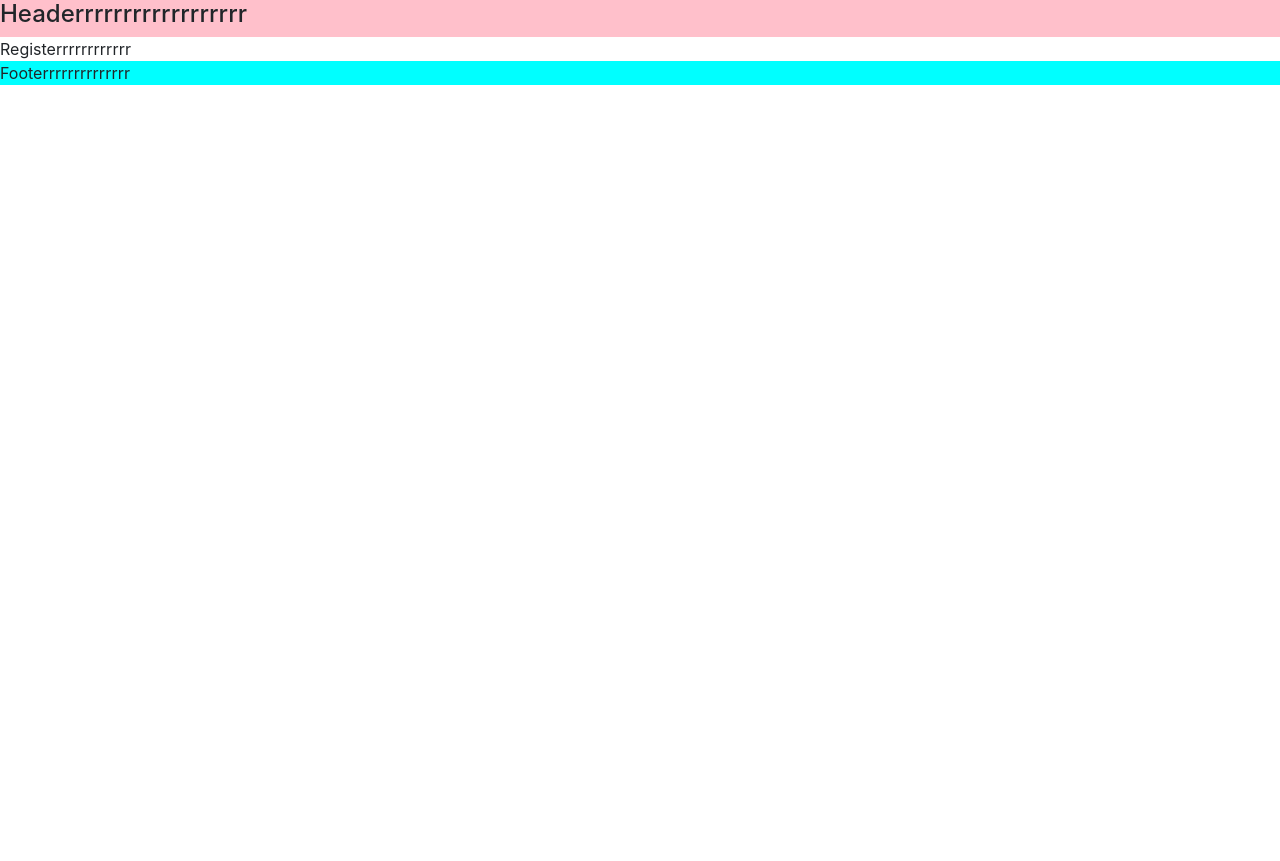
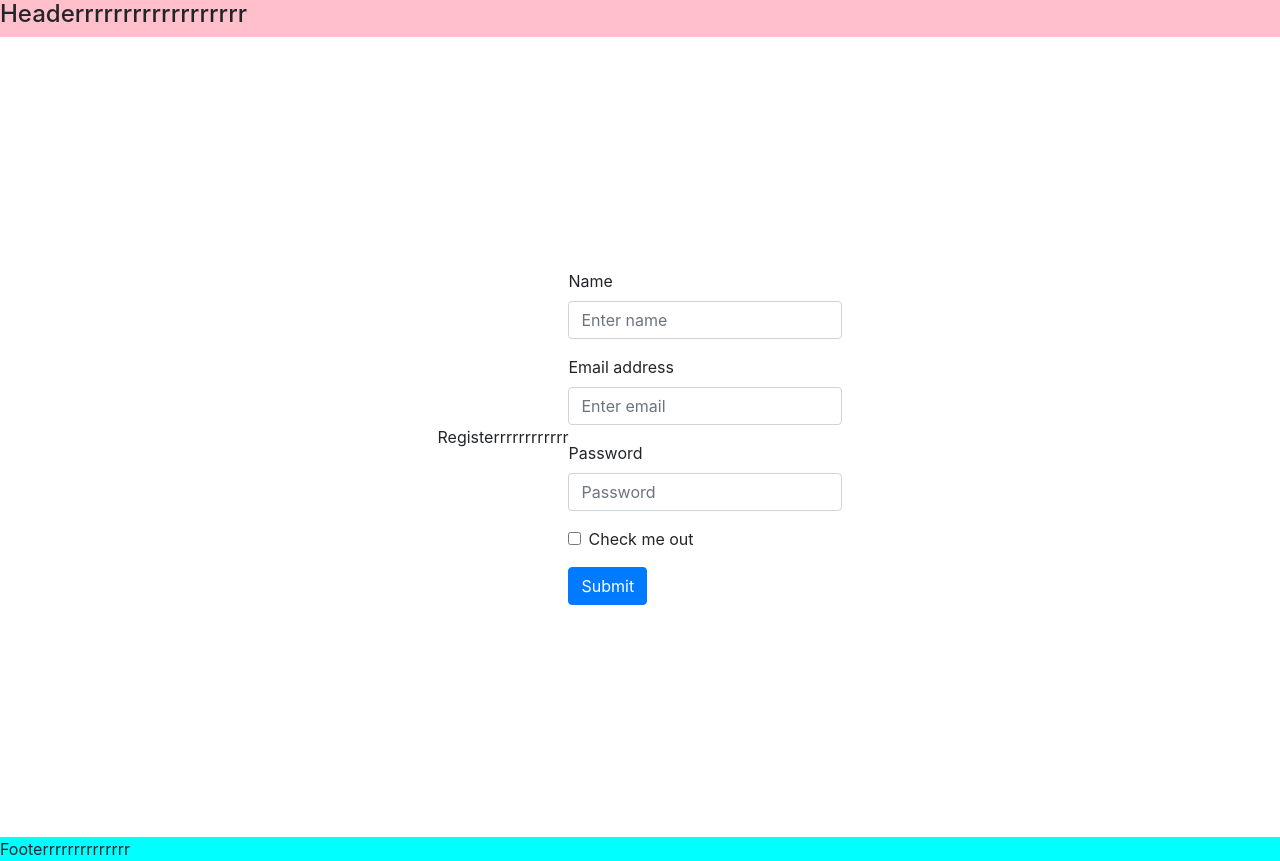
Before and after one commit to syahiraaznm/ilearn, a React (Create React App) app: page /register in a window 1280 px wide. Before the commit the page ends 800 px from the top, so only its background shows below. Built offline with nearby package versions, Linux system fonts and the light colour scheme.

Commit message:
header login register

```diff
--- a/src/containers/dashboard/dashboard.js
+++ b/src/containers/dashboard/dashboard.js
@@ -4,7 +4,7 @@ class Dashboard extends Component {
 
     render() {
         return (
-            <div>
+            <div style ={{height: "100vh", display:"flex", justifyContent: "center", margin: "auto", alignItems: "center"}}>
                 Welcome to i-Learn Application!
                 <span>created by alyssaznm</span>
                 <button
--- a/src/containers/home/counter.js
+++ b/src/containers/home/counter.js
@@ -28,7 +28,7 @@ class Counter extends Component {
     };
     render() {
         return (
-            <div>
+            <div style ={{height: "100vh", display:"flex", justifyContent: "center", margin: "auto", alignItems: "center"}}>
                 {/* <button onClick= {this.handleReset} className="btn btn-primary btn-sm m-2">reset</button>
                 {this.state.counters.map(counter =>
                     <Home
@@ -39,7 +39,7 @@ class Counter extends Component {
                     />
                 )} */}
 
-                counterrrrrrrrr
+                <span>home</span>
             </div>
          );
     }
--- a/src/containers/home/home.js
+++ b/src/containers/home/home.js
@@ -26,11 +26,11 @@ class  Home extends Component {
 
     render() {
         return (
-            <div>
+            <div style ={{height: "100vh", display:"flex", justifyContent: "center", margin: "auto"}}>
                 {/* <span className={this.getBadgeClasses()}>{this.formatCount()}</span>
                 <button onClick= {() => this.props.onIncrement(this.props.counter)} className="btn btn-secondary btn-sm">+</button>
                 <button onClick= {() => this.props.onDelete(this.props.counter.id)} className="btn btn-danger btn-sm m-2">X</button> */}
-                homeeeeeeee
+                <span>welcome homeeeeeeee</span>
             </div>
         );
     }
--- a/src/containers/login/login.js
+++ b/src/containers/login/login.js
@@ -1,10 +1,30 @@
 import React, { Component } from 'react';
+import Form from 'react-bootstrap/Form';
+import Button from 'react-bootstrap/Button';
 
 class Login extends Component {
     state = {  }
     render() {
         return (
-            <div>Loginnnnnnnnnnnn</div>
+            <div style ={{height: "100vh", display:"flex", justifyContent: "center", margin: "auto", alignItems: "center"}}>Loginnnnnnnnnnnn
+                <Form>
+                    <Form.Group controlId="formBasicEmail">
+                        <Form.Label>Email address</Form.Label>
+                        <Form.Control type="email" placeholder="Enter email" />
+                    </Form.Group>
+
+                    <Form.Group controlId="formBasicPassword">
+                        <Form.Label>Password</Form.Label>
+                        <Form.Control type="password" placeholder="Password" />
+                    </Form.Group>
+                    <Form.Group controlId="formBasicCheckbox">
+                        <Form.Check type="checkbox" label="Check me out" />
+                    </Form.Group>
+                    <Button variant="primary" type="submit" onClick={()=> this.props.history.push("/home")}>
+                        Submit
+                    </Button>
+                </Form>
+            </div>
          );
     }
 }
--- a/src/containers/register/register.js
+++ b/src/containers/register/register.js
@@ -1,10 +1,34 @@
 import React, { Component } from 'react';
-
+import Form from 'react-bootstrap/Form';
+import Button from 'react-bootstrap/Button';
 class Register extends Component {
     state = {  }
     render() {
         return (
-            <div>Registerrrrrrrrrrrr</div>
+            <div style ={{height: "100vh", display:"flex", justifyContent: "center", margin: "auto", alignItems: "center"}}>Registerrrrrrrrrrrr
+                <Form>
+                    <Form.Group controlId="formBasicName">
+                        <Form.Label>Name</Form.Label>
+                        <Form.Control type="name" placeholder="Enter name" />
+                    </Form.Group>
+
+                    <Form.Group controlId="formBasicEmail">
+                        <Form.Label>Email address</Form.Label>
+                        <Form.Control type="email" placeholder="Enter email" />
+                    </Form.Group>
+
+                    <Form.Group controlId="formBasicPassword">
+                        <Form.Label>Password</Form.Label>
+                        <Form.Control type="password" placeholder="Password" />
+                    </Form.Group>
+                    <Form.Group controlId="formBasicCheckbox">
+                        <Form.Check type="checkbox" label="Check me out" />
+                    </Form.Group>
+                    <Button variant="primary" type="submit" onClick={()=> this.props.history.push("/login")}>
+                        Submit
+                    </Button>
+                </Form>
+            </div>
          );
     }
 }
```
Also changed, not shown: package.json (+9 -0 lines), 1 other file (tests, documents, lock files or other folders).
